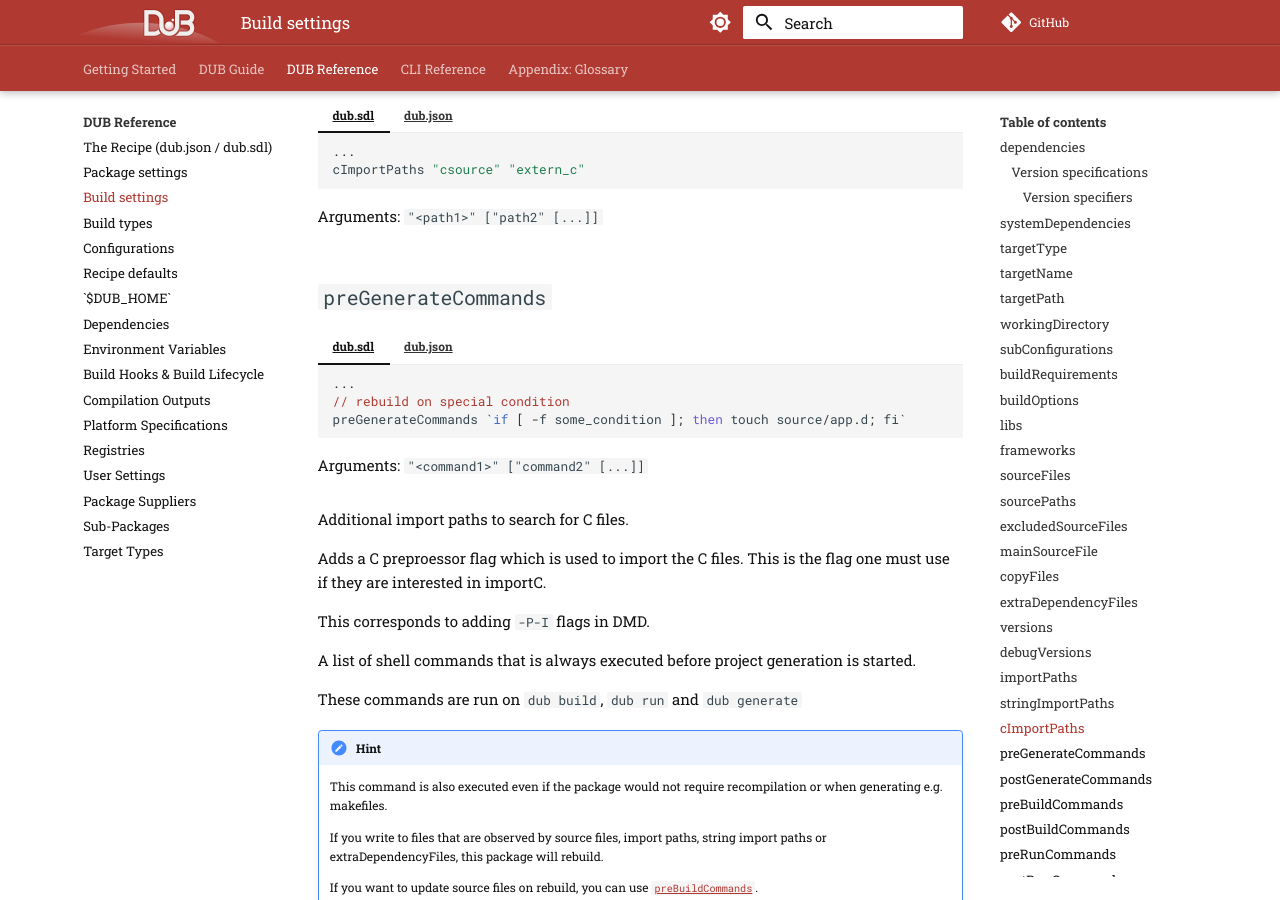
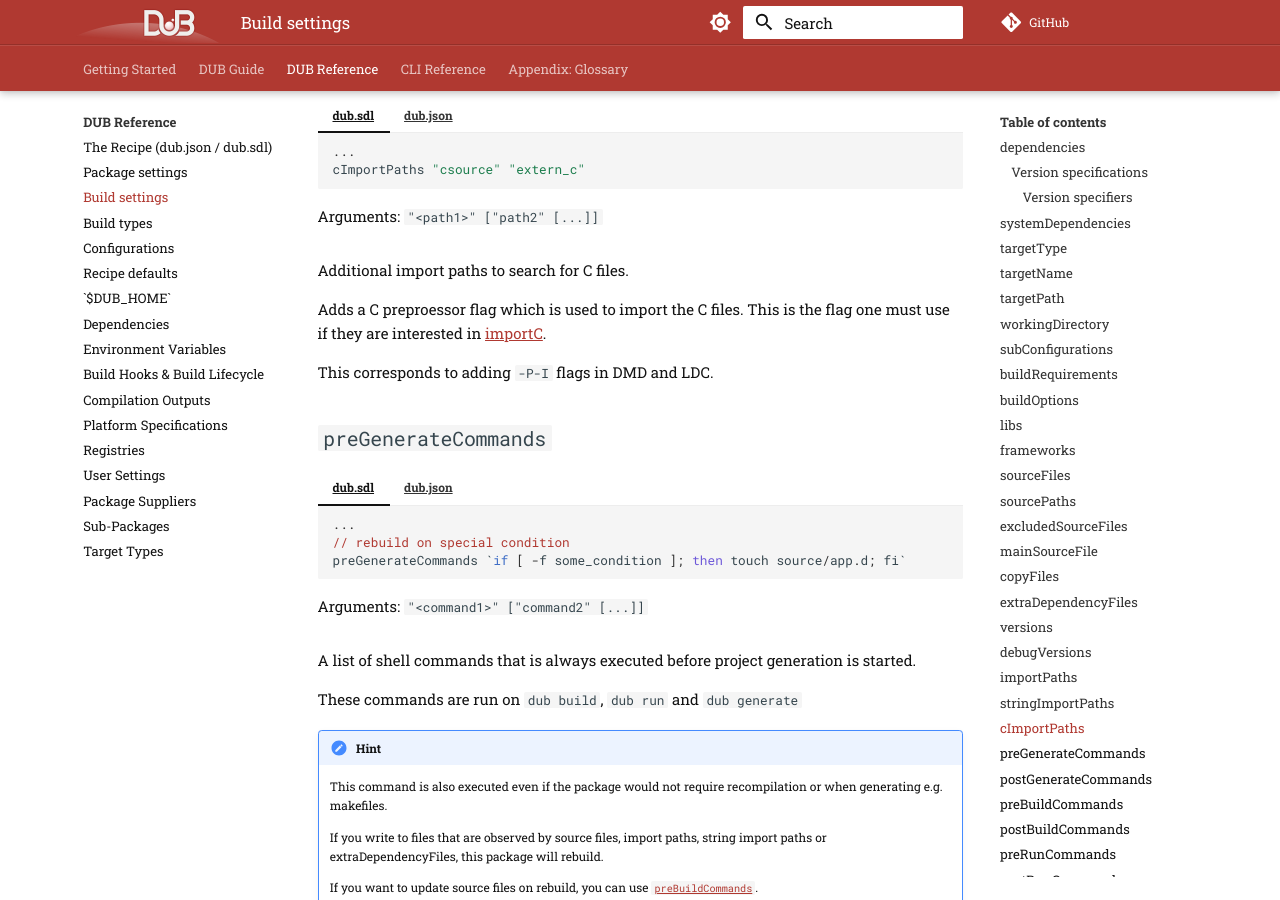
Before and after one commit to dlang/dub-docs, an MkDocs documentation site: the page built from docs/dub-reference/build_settings.md, in a window 1280 px wide and 900 px high, scrolled down 14264 px. Built offline with MkDocs 1.6.1 and Material for MkDocs 9.7.7, drawn with Linux system fonts in a browser that asks for light colours; comment, search, counter and statistics services are not loaded; some of the changed lines change nothing that is shown.

Commit message:
Apply suggestions from code review
Co-authored-by: Jan Jurzitza <gh@webfreak.org>

````diff
--- a/docs/dub-reference/build_settings.md
+++ b/docs/dub-reference/build_settings.md
@@ -781,6 +781,13 @@ Example usage in D code:
 
     Type: `string[]`
 
+Additional import paths to search for C files.
+
+Adds a C preproessor flag which is used to import the C files. This is the flag one must use if they are interested in [importC](https://dlang.org/spec/importc.html).
+
+
+This corresponds to adding `-P-I` flags in DMD and LDC.
+
 
 ## `preGenerateCommands`
 
@@ -802,15 +809,6 @@ Example usage in D code:
     ```
 
     Type: `string[]`
-
-Additional import paths to search for C files.
-
-Adds a C preproessor flag which is used to import the C files. This is the flag one must use if they are interested in importC.
-
-
-
-This corresponds to adding `-P-I` flags in DMD.
-
 
 A list of shell commands that is always executed before project generation is started.
 
````
